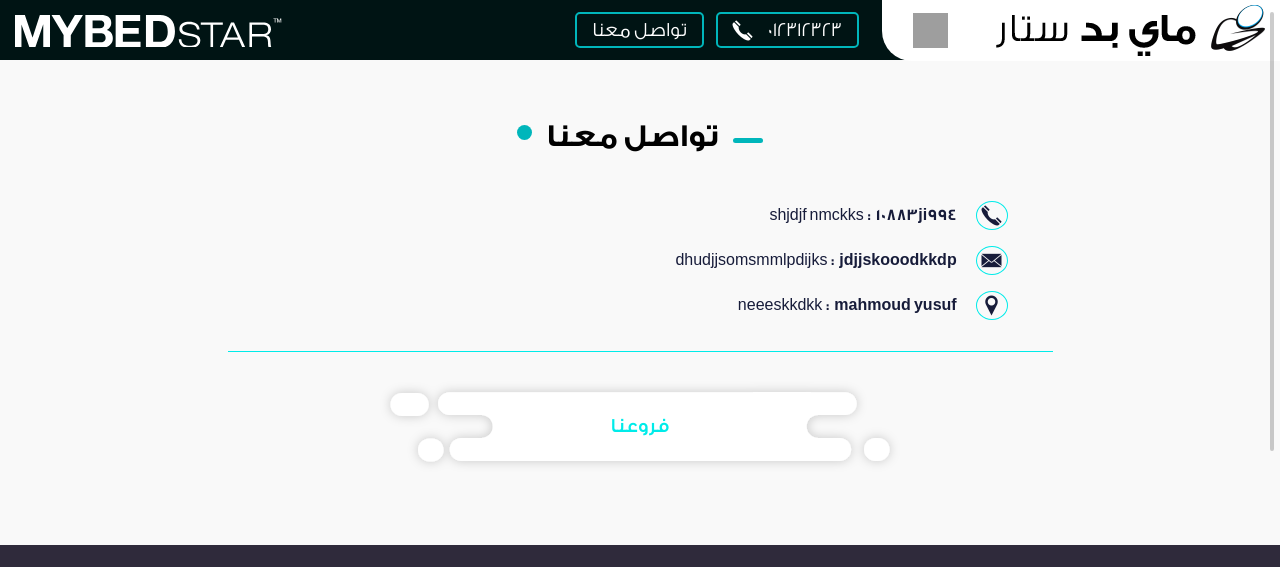
After one commit to bigusef/my-bead, a Django app: page /contact-us/ in a window 1280 px wide. The commit adds this page. Shown: the top 567 px of the page. Run offline with Django 3.2, Linux system fonts and the light colour scheme; some libraries are stand-ins or nearby versions; grey boxes are pictures that could not be loaded.

Commit message:
UI: conatct us page

```diff
--- a/public/urls.py
+++ b/public/urls.py
@@ -1,6 +1,7 @@
 from django.conf.urls import url
-from .views import index
+from .views import index, contact_us
 
 urlpatterns = [
-        url(r'^$', index, name='home'),
+    url(r'^$', index, name='home'),
+    url(r'^contact-us/$', contact_us, name='contact'),
 ]
--- a/public/views.py
+++ b/public/views.py
@@ -2,3 +2,6 @@ from django.shortcuts import render
 
 def index(request):
     return render(request, 'home.html', {})
+
+def contact_us(request):
+    return render(request, 'contact-us.html', {})
--- a/static/css/public.scss
+++ b/static/css/public.scss
@@ -2,8 +2,44 @@
 
 html, body {height: 100%;}
 body {@include wrapper('GE SS Two');}
+.read-more {
+    @include position(relative);
+    .link {
+        @include position(absolute, top 37% left 0 right 0);
+        text-align: center;
+        font-size: $font-md;
+        font-weight: $font-medium;
+        color:$color-bright-turquoise;
+    }
+}
+.section-title {
+    padding-left: $space-md;
+    padding-right: $space-lg;
+    color: $color-black;
+    font-weight: $font-bold;
+    @include position(relative);
+    &:before {
+        content: '';
+        display: block;
+        width: $space-base;
+        height: $space-base;
+        background-color: $color-pacific-blue;
+        border-radius: 50%;
+        @include position(absolute, top $space-xs left 0);
+    }
+    &:after {
+        content: '';
+        display: block;
+        width: $space-md;
+        height: $space-xs;
+        background-color: $color-pacific-blue;
+        border-radius: $space-sm;
+        @include position(absolute, top 50% right 0);
+    }
+}
 
 // All Partials files
 @import 'public/header';
 @import 'public/footer';
 @import 'public/home';
+@import 'public/contact-us';
--- /dev/null
+++ b/static/css/public/_contact-us.scss
@@ -0,0 +1,42 @@
+main.contact-us {
+    padding-top: $space-xl;
+    padding-bottom: $space-xl;
+    background-color: $color-alabaster;
+    .section-title {
+        margin-bottom: $space-lg;
+    }
+    .contact-item {
+        padding-right: $space-lg;
+        padding-bottom: $space-base;
+        border-bottom: 1px solid $color-bright-turquoise;
+        direction: rtl;
+        li {
+            padding-bottom: $space-base;
+            span {
+                color: $color-big-stone;
+                &:first-child {
+                    font-weight: $font-light;
+                }
+                &:nth-child(2) {
+                    font-weight: $font-bold;
+                    font-size: $font-regular;
+                    margin-left: $font-medium;
+                    &:before {
+                        content: ':';
+                        padding-right: $space-xs;
+                    }
+                }
+                &:last-child {
+                    padding: $space-xs;
+                    margin-left: $space-base;
+                    border: 1px solid $color-bright-turquoise;
+                    border-radius: 50%;
+                    &:before {
+                        margin-left: 0;
+                        vertical-align: middle;
+                    }
+                }
+            }
+        }
+    }
+}
--- a/static/css/sass/utilities/_colors.scss
+++ b/static/css/sass/utilities/_colors.scss
@@ -1,17 +1,17 @@
 $color-white: #FFFFFF;
-$color-Black: #000000;
+$color-black: #000000;
 $color-swamp: #001414;
 $color-blackcurrant: #2F2A3B;
 $color-bastille: #262230;
 $color-blackcurrant: #2F2A3B;
 $color-pacific-blue: #00B6BB;
-$color-Robins-egg-blue: #00CBC9;
+$color-robins-egg-blue: #00CBC9;
 $color-bright-turquoise: #00EBE9;
 $color-bright-gray: #3B4154;
 $color-bali-hai: #7D8BA9;
 $color-casper: #ACBACC;
 $color-chambray: #3A4786;
-
+$color-gallery: #ECECEC;
 
 $color-dodger-blue: #5776FF;
 $color-polo-blue: #8FA1CA;
--- a/static/css/sass/utilities/_mixins.scss
+++ b/static/css/sass/utilities/_mixins.scss
@@ -51,7 +51,7 @@
 }
 
 // Position Mixin
-@mixin position($position, $args) {
+@mixin position($position, $args:null) {
   @each $o in top right bottom left {
     $i: index($args, $o);
     @if $i and $i + 1 <= length($args) and type-of(nth($args, $i + 1)) == number {
@@ -61,7 +61,7 @@
   position: $position;
 }
 
-
+// Box Shadow
 @mixin box-shadow($top, $left, $blur, $color, $inset: false) {
   @if $inset {
     -webkit-box-shadow:inset $top $left $blur $color;
--- a/static/mybedstar/flaticon.css
+++ b/static/mybedstar/flaticon.css
@@ -1,6 +1,6 @@
 	/*
   	Flaticon icon font: Flaticon
-  	Creation date: 21/10/2017 08:40
+  	Creation date: 25/10/2017 06:43
   	*/
 
 @font-face {
@@ -29,4 +29,8 @@ font-style: normal;
 margin-left: 20px;
 }
 
-.flaticon-phone:before { content: "\f100"; }
+.flaticon-email:before { content: "\f100"; }
+.flaticon-marker:before { content: "\f101"; }
+.flaticon-left:before { content: "\f102"; }
+.flaticon-right:before { content: "\f103"; }
+.flaticon-phone:before { content: "\f104"; }
--- /dev/null
+++ b/templates/contact-us.html
@@ -0,0 +1,38 @@
+{% extends 'base.html' %}
+{% load static %}
+
+{% block title %}{{ block.super }}|Contact Us{% endblock %}
+
+{% block content %}
+<main class="contact-us">
+    <div class="container">
+        <div class="row justify-content-center">
+            <h2 class="section-title">تواصل معنا</h2>
+            <span class="col-12"></span>
+            <div class="col-md-9 col-sm-10 col-12">
+                <ul class="contact-item list-unstyled">
+                    <li>
+                        <span class="title">shjdjf nmckks</span>
+                        <span class="data">10883ji994</span>
+                        <span class="flaticon-phone"></span>
+                    </li>
+                    <li>
+                        <span class="data">dhudjjsomsmmlpdijks</span>
+                        <span class="title">jdjjskooodkkdp</span>
+                        <span class="flaticon-email"></span>
+                    </li>
+                    <li>
+                        <span class="data">neeeskkdkk</span>
+                        <span class="title">mahmoud yusuf</span>
+                        <span class="flaticon-marker"></span>
+                    </li>
+                </ul>
+            </div>
+            <div class="col-12 col-sm-10  col-md-7 col-lg-6 read-more">
+                <img class="img-fluid" src="{% static 'images/svg/button.svg' %}" alt="">
+                <a class="link" href="#">فروعنا</a>
+            </div>
+        </div>
+    </div>
+</main>
+{% endblock %}
--- a/templates/snippet/header.html
+++ b/templates/snippet/header.html
@@ -21,7 +21,7 @@
                     <li><a href="#">المزيد من منتجاتنا</a></li>
                     <li><a href="#">مستلزمات التصنيع</a></li>
                     <li><a href="#">عن الشركه</a></li>
-                    <li><a href="#">تواصل معنا</a></li>
+                    <li><a href="{% url 'Public:contact' %}">تواصل معنا</a></li>
                 </ul>
             </div>
         </div>
```
Also changed, not shown: static/css/public/_home.scss (+39 -21 lines), static/mybedstar/_flaticon.scss (+11 -3 lines), static/mybedstar/flaticon.html (+47 -6 lines), templates/home.html (+47 -0 lines), static/css/public.min.css, static/images/custome-shape.png (added), static/mybedstar/Flaticon.svg, static/mybedstar/Flaticon.ttf, static/mybedstar/Flaticon.woff, 2 other files.
